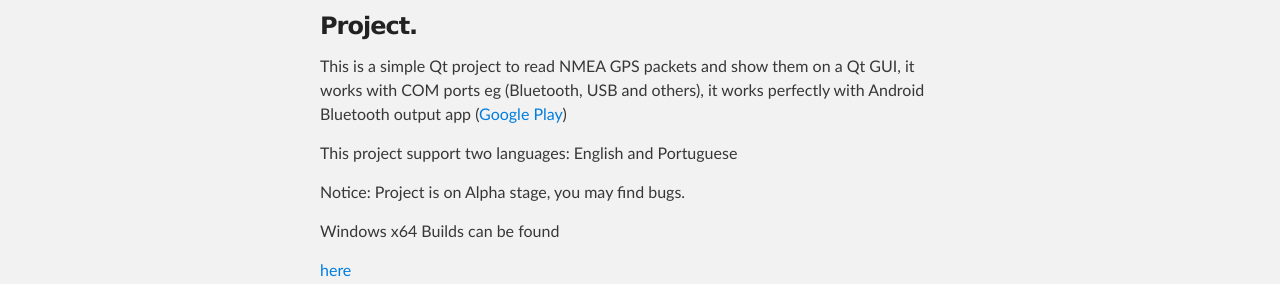
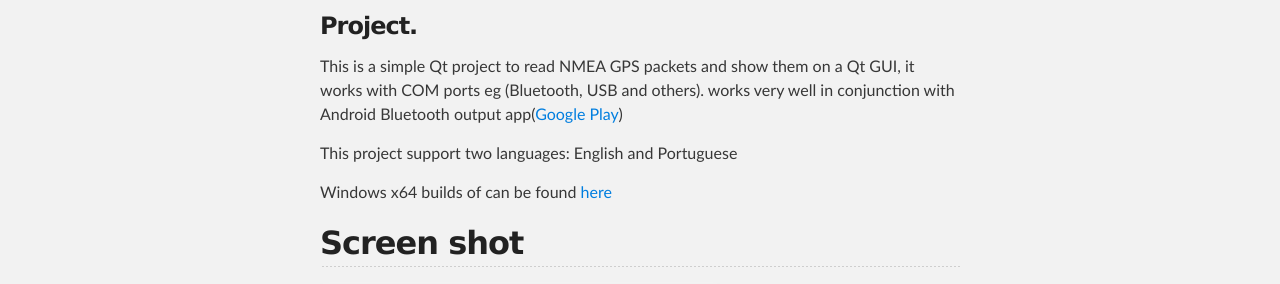
Before and after one commit to angelorodem/qt-satelite-info, a plain HTML site: page index.html in a window 1280 px wide. Shown: the part 315-599 px from the top of the page. Drawn offline with Linux system fonts and the light colour scheme; grey boxes are pictures that could not be loaded.

Commit message:
Update index.html

```diff
--- a/index.html
+++ b/index.html
@@ -34,10 +34,9 @@
         <h3>
 <a id="project" class="anchor" href="#project" aria-hidden="true"><span aria-hidden="true" class="octicon octicon-link"></span></a>Project.</h3>
 
-<p>This is a simple Qt project to read NMEA GPS packets and show them on a Qt GUI, it works with COM ports eg (Bluetooth, USB and others), it works perfectly with Android Bluetooth output app (<a href="https://play.google.com/store/apps/details?id=com.meowsbox.btgps&amp;hl=en">Google Play</a>)</p>
+<p>This is a simple Qt project to read NMEA GPS packets and show them on a Qt GUI, it works with COM ports eg (Bluetooth, USB and others). works very well in conjunction with Android Bluetooth output app(<a href="https://play.google.com/store/apps/details?id=com.meowsbox.btgps&amp;hl=en">Google Play</a>)</p>
 <p>This project support two languages: English and Portuguese</p>
-<p>Notice: Project is on Alpha stage, you may find bugs.</p>
-<p>Windows x64 Builds can be found </p><a href="https://github.com/angelorodem/releases/tree/master/qt-satelite-info">here</a>
+<p>Windows x64 builds of can be found <a href="https://github.com/angelorodem/releases/tree/master/qt-satelite-info">here</a></p>
 
 <h2>
 <a id="screen-shot" class="anchor" href="#screen-shot" aria-hidden="true"><span aria-hidden="true" class="octicon octicon-link"></span></a>Screen shot</h2>
```
